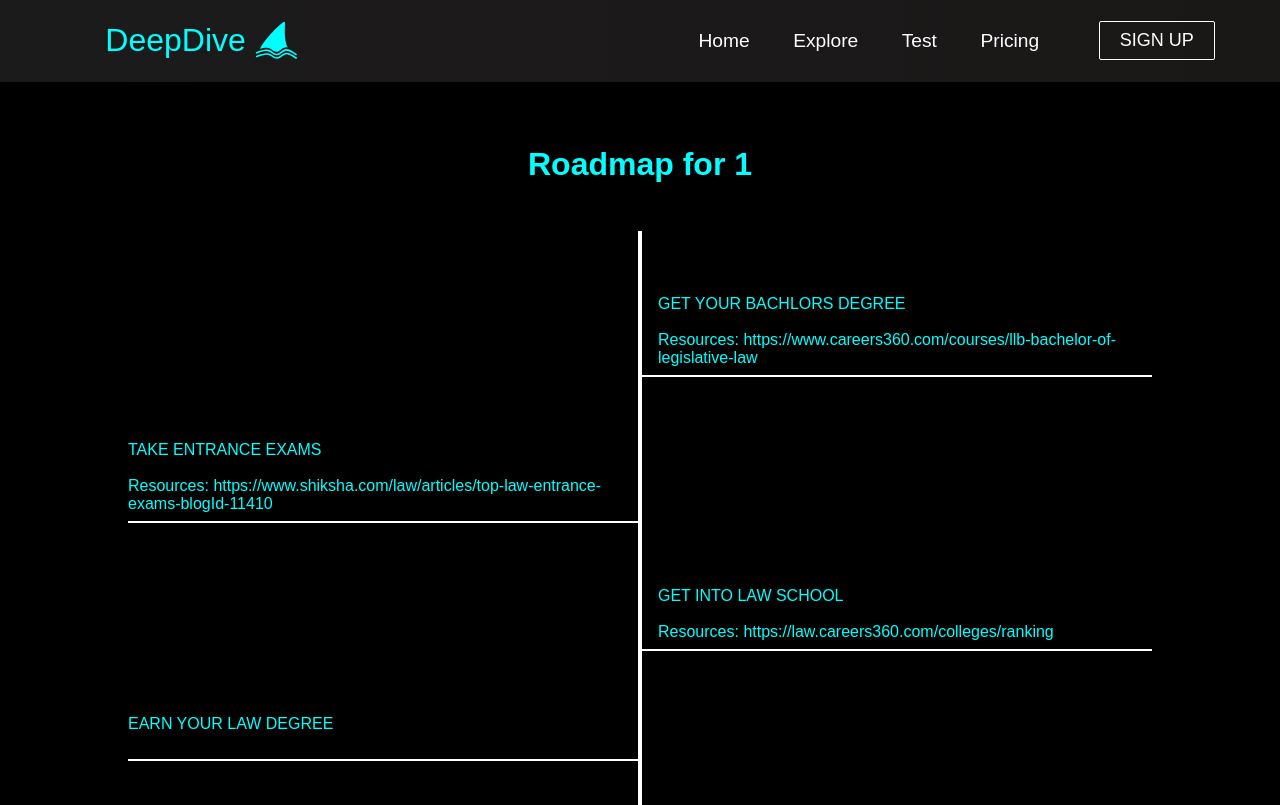
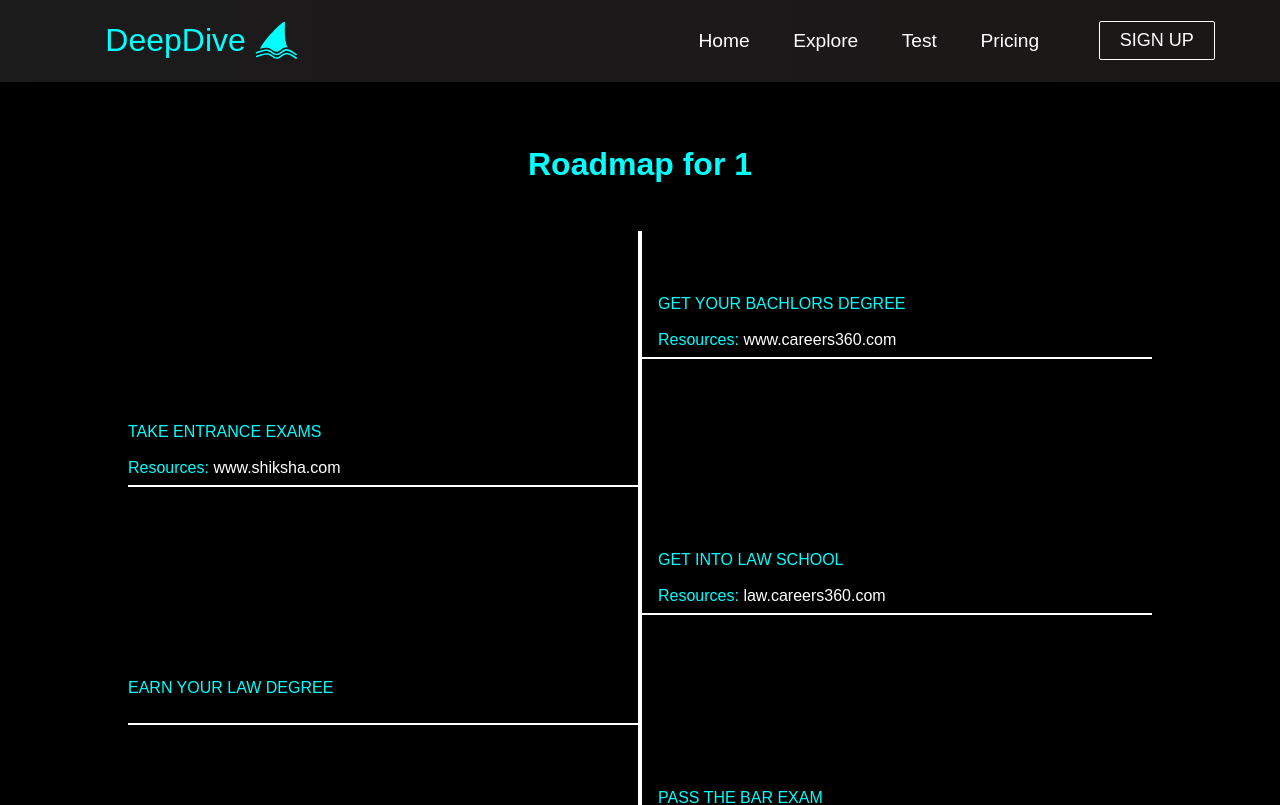
Before and after one commit to PiyushWadhawan/Deep-Dive, a React (Create React App) app: page /roadmap/1/1 in a window 1280 px wide. Shown: the top 805 px of the page. Built offline with nearby package versions, Linux system fonts and the light colour scheme.

Commit message:
Improved Resources

```diff
--- a/src/components/explore-page-contianer/RoadMapContainer.css
+++ b/src/components/explore-page-contianer/RoadMapContainer.css
@@ -37,3 +37,8 @@
 .roadmap-container:nth-of-type(even) .container1 {
     border-left: solid 2px white;
 }
+
+.resource-link {
+    color: white;
+    text-decoration: none;
+}
--- a/src/components/explore-page-contianer/RoadMapContainer.js
+++ b/src/components/explore-page-contianer/RoadMapContainer.js
@@ -2,6 +2,14 @@ import React from 'react'
 import './RoadMapContainer.css'
 
 function RoadMapContainer( {point, resources} ) {
+
+  let domain="";
+  if(resources)
+  {
+    domain = (new URL(resources));
+    domain = domain.hostname;
+  }
+
   return (
     <div className='roadmap-container'>
 
@@ -11,7 +19,7 @@ function RoadMapContainer( {point, resources} ) {
         <div className='container2'>
             <h4 style={{"fontWeight": "normal"}}>{point}</h4>
             <br></br>
-            {resources ? <p>Resources: {resources}</p>: " "}
+            {resources ? <p>Resources: <a className="resource-link" href={resources}>{domain}</a></p>: " "}
         </div>
 
     </div>
```
